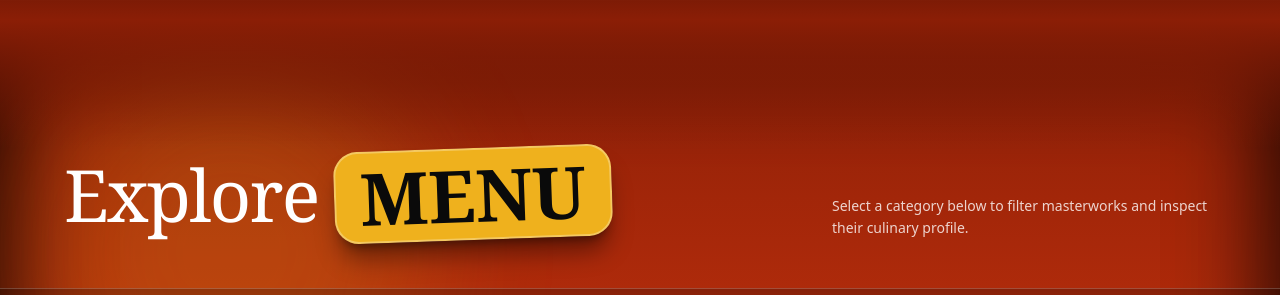
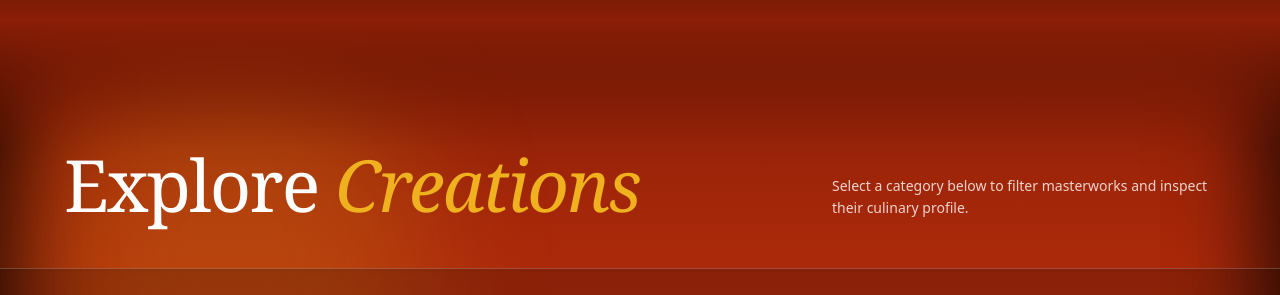
Before and after one commit to contactwithsmartreach-ui/chicken22, a Next.js app: page / in a window 1280 px wide. Shown: the part 3180-3475 px from the top of the page. Built offline with nearby package versions, Linux system fonts and the light colour scheme.

Commit message:
Reverted all changes back to version 42c6a5de55ef3d4005064cb1828f82f2a2564e27

```diff
--- a/src/components/ExploreGallery.tsx
+++ b/src/components/ExploreGallery.tsx
@@ -82,11 +82,8 @@ export const ExploreGallery = () => {
 
       <div className="max-w-7xl mx-auto px-6 lg:px-16 mb-12 flex flex-col md:flex-row md:items-end justify-between gap-8 relative z-10">
         <div>
-          <h2 className="text-5xl sm:text-7xl font-serif font-light tracking-tight text-white leading-none flex items-center gap-4 flex-wrap">
-            <span>Explore</span>
-            <span className="inline-block px-6 py-2 rounded-3xl bg-[#EFB11D] text-neutral-950 font-black tracking-normal uppercase shadow-xl shadow-black/40 border-2 border-white/30 transform -rotate-2 hover:rotate-0 transition-transform">
-              MENU
-            </span>
+          <h2 className="text-5xl sm:text-7xl font-serif font-light tracking-tight text-white leading-none">
+            Explore <span className="italic font-normal text-[#EFB11D]">Creations</span>
           </h2>
         </div>
         <p className="text-white/80 max-w-sm text-sm leading-relaxed">
```
